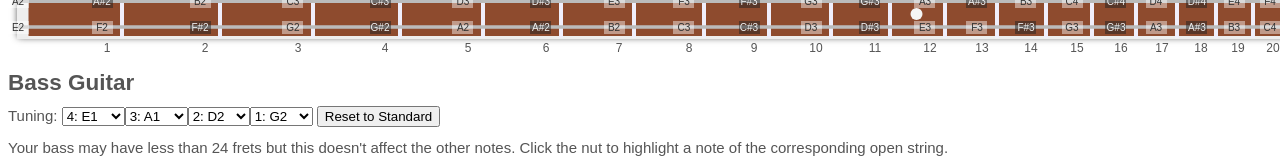
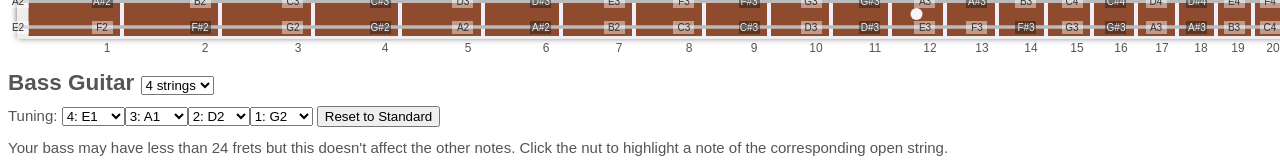
Before and after one commit to axln/guitar-piano-layout, a React app: page / in a window 1280 px wide. Shown: the part 775-935 px from the top of the page. Built offline with nearby package versions, Linux system fonts and the light colour scheme.

Commit message:
4 & 5 string bass

```diff
--- a/src/component/App/App.jsx
+++ b/src/component/App/App.jsx
@@ -3,9 +3,12 @@ import { PianoKeyboard } from '../Piano/PianoKeyboard';
 import { GuitarNeck } from '../Guitar/GuitarNeck';
 import { GuitarTuner } from '../../container/GuitarTuner';
 import { BassTuner } from '../../container/BassTuner';
+import { BASS_TUNING, BASS_TUNING_5_STRING } from '../../store/reducer';
+
 import './App.less';
+import {setBaseBassTuning, setBassTuning} from "../../store/action";
 
-export function App({playSound, setPlaySound, guitarTuning, bassTuning}) {
+export function App({playSound, setPlaySound, guitarTuning, bassTuning, setBaseBassTuning, setBassTuning}) {
     // <div><Piano range='C2-B5' /></div>
     // <div><Piano range='C2-C7'/></div> 61 key synth
     // <div><Piano range='E2-E6'/></div> guitar range
@@ -44,7 +47,17 @@ export function App({playSound, setPlaySound, guitarTuning, bassTuning}) {
                 <GuitarNeck strings={guitarTuning}/>
             </div>
 
-            <h2>Bass Guitar</h2>
+            <h2>
+                Bass Guitar&nbsp;
+                <select onChange={e => {
+                    setBaseBassTuning(e.target.value);
+                    setBassTuning(e.target.value);
+
+                }}>
+                    <option value={BASS_TUNING}>4 strings</option>
+                    <option value={BASS_TUNING_5_STRING}>5 strings</option>
+                </select>
+            </h2>
             <div>
                 Tuning:&nbsp;<BassTuner/>
             </div>
--- a/src/container/App.js
+++ b/src/container/App.js
@@ -1,6 +1,6 @@
 import { connect } from 'react-redux';
 import { App } from '../component/App/App';
-import { setPlaySound } from '../store/action';
+import { setPlaySound, setBaseBassTuning, setBassTuning } from '../store/action';
 
 const wrappedApp = connect(
     ({
@@ -12,7 +12,7 @@ const wrappedApp = connect(
         guitarTuning,
         bassTuning
     }),
-    { setPlaySound }
+    { setPlaySound, setBaseBassTuning, setBassTuning }
 )(App);
 
 export { wrappedApp as App };
--- a/src/store/action.js
+++ b/src/store/action.js
@@ -2,6 +2,7 @@ export const TOGGLE_PITCH = 'TOGGLE_PITCH';
 export const SET_PLAY_SOUND = 'SET_PLAY_SOUND';
 export const SET_GUITAR_TUNING = 'SET_GUITAR_TUNING';
 export const SET_BASS_TUNING = 'SET_BASS_TUNING';
+export const SET_BASE_BASS_TUNING = 'SET_BASE_BASS_TUNING';
 
 export function togglePitch(pitch) {
     return {
@@ -30,3 +31,10 @@ export function setBassTuning(tuning) {
         payload: tuning
     }
 }
+
+export function setBaseBassTuning(tuning) {
+    return {
+        type: SET_BASE_BASS_TUNING,
+        payload: tuning
+    }
+}
--- a/src/store/reducer.js
+++ b/src/store/reducer.js
@@ -1,10 +1,10 @@
-import {TOGGLE_PITCH, SET_PLAY_SOUND, SET_GUITAR_TUNING, SET_BASS_TUNING} from './action';
+import {TOGGLE_PITCH, SET_PLAY_SOUND, SET_GUITAR_TUNING, SET_BASS_TUNING, SET_BASE_BASS_TUNING} from './action';
 import { pitchToNote } from '../lib/Helper';
 import { pitchToFrequency } from '../lib/SoundGenerator';
 
 const GUITAR_TUNING = 'E2 A2 D3 G3 B3 E4';
-const BASS_TUNING = 'E1 A1 D2 G2';
-const BASS_TUNING_5_STRING = 'B0 E1 A1 D2 G2';
+export const BASS_TUNING = 'E1 A1 D2 G2';
+export const BASS_TUNING_5_STRING = 'B0 E1 A1 D2 G2';
 
 export function pitches(pitches = [], action) {
     if (action.type === TOGGLE_PITCH) {
@@ -48,7 +48,11 @@ export function guitarTuning(state = GUITAR_TUNING, action) {
 }
 
 export function baseBassTuning(state = BASS_TUNING, action) {
-    return state;
+    if (action.type === SET_BASE_BASS_TUNING) {
+        return action.payload;
+    } else {
+        return state;
+    }
 }
 
 export function bassTuning(state = BASS_TUNING, action) {
```
